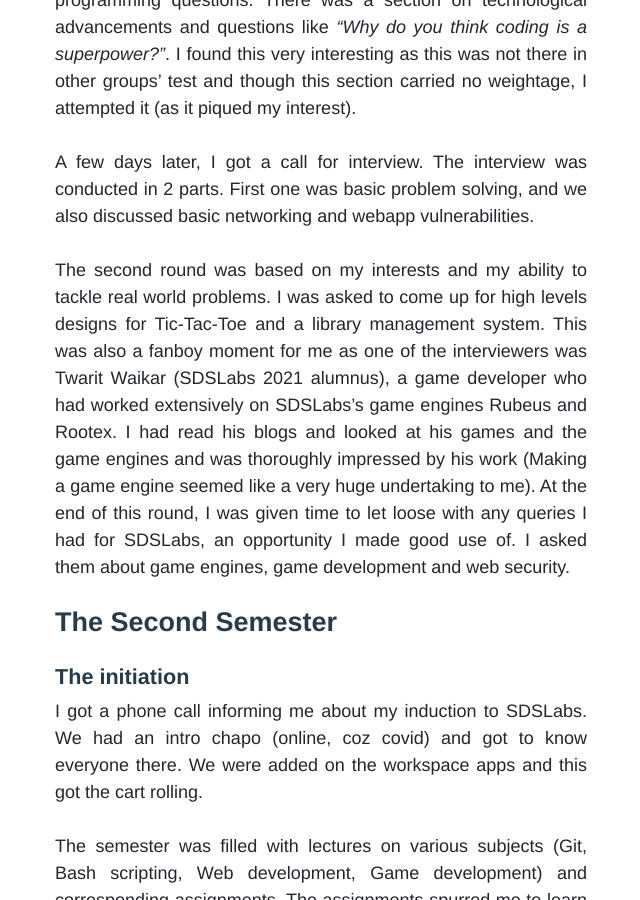
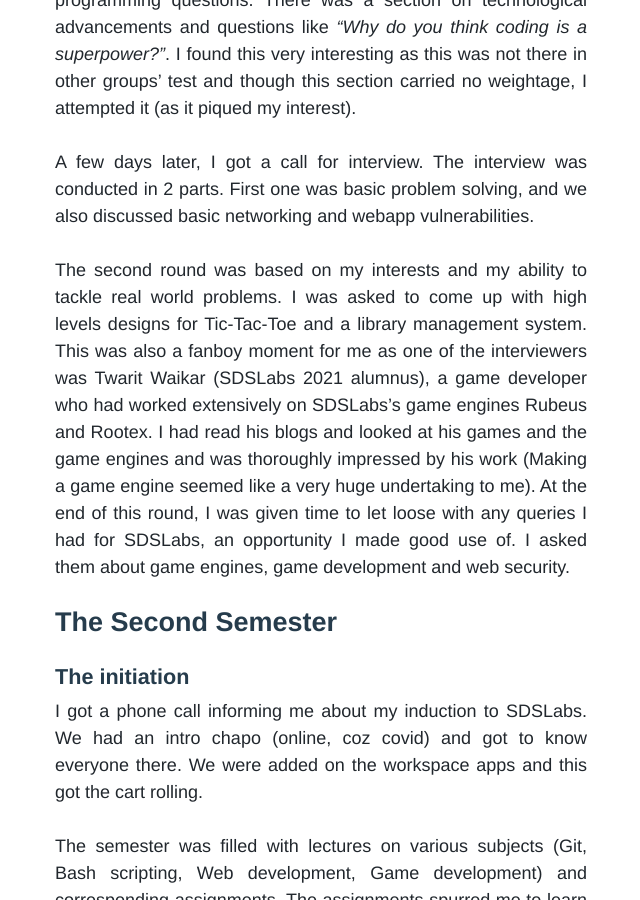
Before and after one commit to sdslabs/sdslabs.github.com, a Jekyll site: the page built from _posts/2022/2022-01-26-dev-experience-2022.md, in a window 1280 px wide and 900 px high, scrolled down 1148 px. Shown: the whole window, without its empty margins (319-959 px from the left). Built offline with Jekyll 4.4.1, drawn with Linux system fonts in a browser that asks for light colours; some web fonts are replaced; comment, search, counter and statistics services are not loaded; some of the changed text lies outside the part shown.

Commit message:
Requested changes done v2

```diff
--- a/_posts/2022/2022-01-26-dev-experience-2022.md
+++ b/_posts/2022/2022-01-26-dev-experience-2022.md
@@ -31,7 +31,7 @@ SDSLabs held many events for recruitments (Syntax Error, Makers, noobCTF) and a
 
 A few days later, I got a call for interview. The interview was conducted in 2 parts. First one was basic problem solving, and we also discussed basic networking and webapp vulnerabilities.
 
-The second round was based on my interests and my ability to tackle real world problems. I was asked to come up for high levels designs for Tic-Tac-Toe and a library management system. This was also a fanboy moment for me as one of the interviewers was Twarit Waikar (SDSLabs 2021 alumnus), a game developer who had worked extensively on SDSLabs's game engines Rubeus and Rootex. I had read his blogs and looked at his games and the game engines and was thoroughly impressed by his work (Making a game engine seemed like a very huge undertaking to me). At the end of this round, I was given time to let loose with any queries I had for SDSLabs, an opportunity I made good use of. I asked them about game engines, game development and web security.
+The second round was based on my interests and my ability to tackle real world problems. I was asked to come up with high levels designs for Tic-Tac-Toe and a library management system. This was also a fanboy moment for me as one of the interviewers was Twarit Waikar (SDSLabs 2021 alumnus), a game developer who had worked extensively on SDSLabs's game engines Rubeus and Rootex. I had read his blogs and looked at his games and the game engines and was thoroughly impressed by his work (Making a game engine seemed like a very huge undertaking to me). At the end of this round, I was given time to let loose with any queries I had for SDSLabs, an opportunity I made good use of. I asked them about game engines, game development and web security.
 
 ## The Second Semester
 
```
Also changed, not shown: other parts of _posts/2022/2022-01-26-dev-experience-2022.md (+2 -2 lines).
